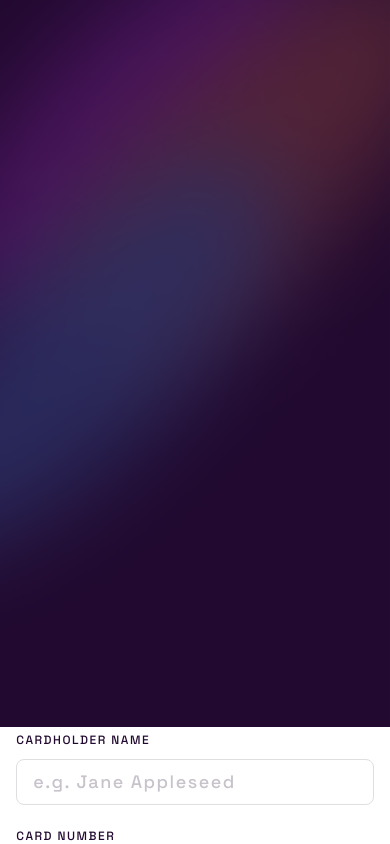
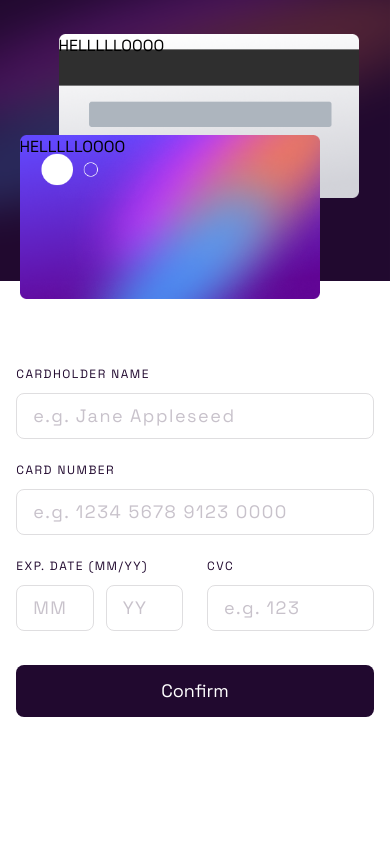
Before and after one commit to bisoladev/Interactive-card-details-form, a React (Vite) app: page / in a window 390 px wide. Shown: the top 844 px of the page. Built offline with nearby package versions, Linux system fonts and the light colour scheme.

Commit message:
Form mobile responsiveness created

```diff
--- a/package.json
+++ b/package.json
@@ -34,7 +34,8 @@
     "eslint-plugin-react-hooks": "^4.6.0",
     "eslint-plugin-react-refresh": "^0.4.3",
     "postcss": "^8.4.28",
-    "prettier": "^3.0.2",
+    "prettier": "^3.0.3",
+    "prettier-plugin-tailwindcss": "^0.5.4",
     "tailwindcss": "^3.3.3",
     "typescript": "^5.0.2",
     "vite": "^4.4.5"
--- a/src/App.tsx
+++ b/src/App.tsx
@@ -1,23 +1,22 @@
 function App() {
   return (
-    <div>
-      <div className="flex flex-col md:flex-row">
-        <img src="/hero-bg.png" alt="Gradient banner" />
-        {/* <img
-          src="/front-card.png"
+    // <div className="">
+    <div className="relative flex h-screen flex-col md:flex-row">
+      <img
+        src="/hero-bg.png"
         alt="Gradient banner"
-          className="flex-initial"
+        className="h-1/3 w-full md:h-full md:w-2/5"
       />
-        <img
-          src="/back-card.png"
-          alt="Gradient banner"
-          className="flex-initial"
-        /> */}
-
-        <div className="flex justify-center align-middle w-full">
+      <div className="absolute left-[5%] top-[16%] z-10 h-[245px] w-[300px] bg-[url('/front-card.png')] bg-contain bg-no-repeat md:left-[6%] md:top-[20%] lg:left-[8%] lg:w-[442px]">
+        <p className="absolute">HELLLLLOOOO</p>
+      </div>
+      <div className="absolute  left-[15%] top-[4%] h-[245px] w-[300px] bg-[url('/back-card.png')] bg-contain bg-no-repeat max-[352px]:left-[3%] md:left-[6%] md:top-[50%] lg:left-[12%] lg:w-[442px]">
+        <p className="absolute">HELLLLLOOOO</p>
+      </div>
+      <div className="flex w-full justify-center align-middle">
         <form
           action="#"
-            className="flex flex-col justify-center align-middle w-11/12 md:w-5/12 "
+          className="mb-14 mt-20 flex w-11/12 flex-col justify-center align-middle md:w-9/12 lg:mb-0 lg:mt-0 lg:w-[47%]"
         >
           <div className="">
             <div>
@@ -27,7 +26,7 @@ function App() {
                   type="text"
                   id="name"
                   placeholder="e.g. Jane Appleseed"
-                    className="block form-control w-full"
+                  className="form-control block w-full"
                 />
               </label>
             </div>
@@ -38,13 +37,13 @@ function App() {
                   type="text"
                   id="number"
                   placeholder="e.g. 1234 5678 9123 0000"
-                    className="block form-control w-full"
+                  className="form-control block w-full"
                 />
               </label>
             </div>
-              <div className="grid grid-cols-2 gap-6 pb-4 justify-between">
+            <div className="grid grid-cols-2 justify-between gap-6 pb-4">
               <div>
-                  <label htmlFor="month" className="label">
+                <label htmlFor="month" className="label whitespace-nowrap">
                   Exp. Date (MM/YY)
                   <div className="flex gap-3">
                     <input
@@ -69,7 +68,7 @@ function App() {
                     type="text"
                     id="cvc"
                     placeholder="e.g. 123"
-                      className="block form-control w-full"
+                    className="form-control block w-full"
                   />
                 </label>
               </div>
@@ -77,7 +76,7 @@ function App() {
             <div>
               <button
                 type="submit"
-                  className="text-white text-lg bg-violet w-full py-3 rounded-lg"
+                className="w-full rounded-lg bg-violet py-3 text-lg text-white"
               >
                 Confirm
               </button>
@@ -86,7 +85,7 @@ function App() {
         </form>
       </div>
     </div>
-    </div>
+    // </div>
   );
 }
 
--- a/src/index.css
+++ b/src/index.css
@@ -1,4 +1,4 @@
-@import url('https://fonts.googleapis.com/css2?family=Space+Grotesk:wght@500&display=swap');
+@import url('https://fonts.googleapis.com/css2?family=Space+Grotesk:wght@400;500&display=swap');
 body {
   margin: 0;
   padding: 0;
@@ -10,13 +10,13 @@ body {
 @tailwind utilities;
 @layer components {
   .form-control {
-    @apply border border-grey rounded-lg pt-4  pb-3 pl-4 mb-[18px] mt-2;
+    @apply mb-[18px] mt-2 rounded-lg border  border-grey pb-3 pl-4 pt-4;
   }
   .form-control::placeholder {
-    @apply text-deepGrey text-lg;
+    @apply text-lg text-deepGrey;
   }
 
   .label {
-    @apply text-xs md:text-sm tracking-[.125em] text-violet uppercase;
+    @apply text-xs uppercase tracking-[.125em] text-violet md:text-sm;
   }
 }
```
Also changed, not shown: .prettierrc.cjs, 1 other file (tests, documents, lock files or other folders). Lines whose indentation alone changed are shown as unchanged.
